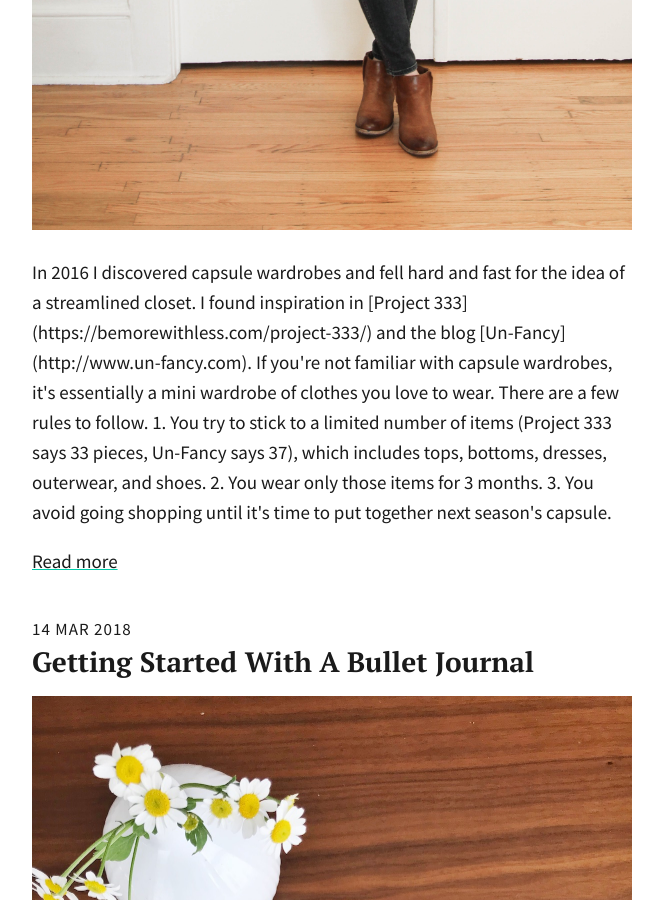
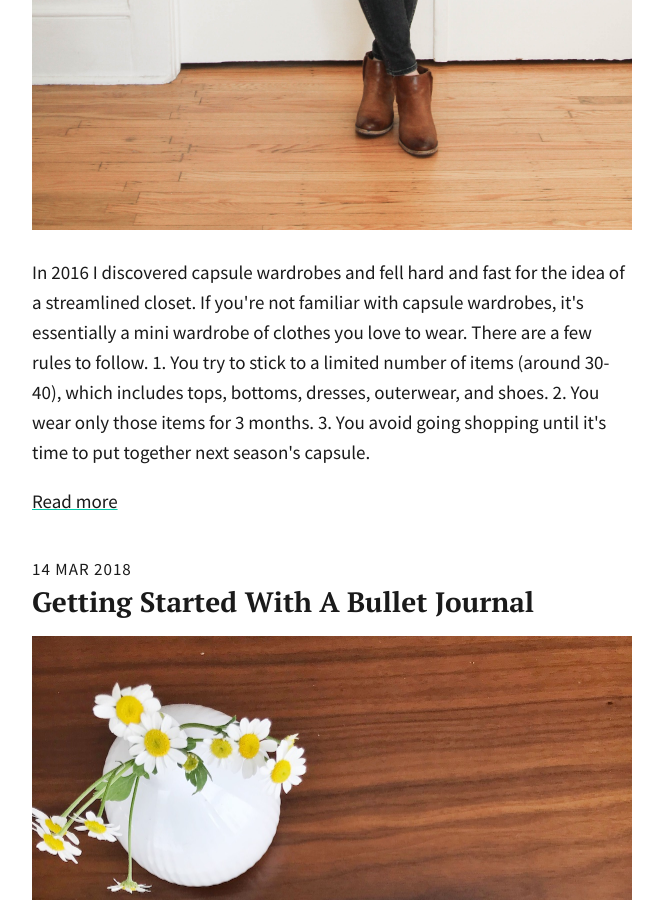
Before and after one commit to totiffany/totiffany.github.io, a Jekyll site: the page built from index.html, in a window 1280 px wide and 900 px high, scrolled down 956 px. Shown: the whole window, without its empty margins (308-971 px from the left). Built offline with Jekyll 4.4.1, drawn with Linux system fonts in a browser that asks for light colours.

Commit message:
Update 2018-03-22-What-I-Learned-From-Trying-A-Capsule-Wardrobe.md

```diff
--- a/_posts/2018-03-22-What-I-Learned-From-Trying-A-Capsule-Wardrobe.md
+++ b/_posts/2018-03-22-What-I-Learned-From-Trying-A-Capsule-Wardrobe.md
@@ -3,15 +3,12 @@ published: true
 image: tiff-blog-16.jpg
 description: >-
   In 2016 I discovered capsule wardrobes and fell hard and fast for the idea of
-  a streamlined closet. I found inspiration in [Project
-  333](https://bemorewithless.com/project-333/) and the blog
-  [Un-Fancy](http://www.un-fancy.com). If you're not familiar with capsule
-  wardrobes, it's essentially a mini wardrobe of clothes you love to wear. There
-  are a few rules to follow. 1. You try to stick to a limited number of items
-  (Project 333 says 33 pieces, Un-Fancy says 37), which includes tops, bottoms,
-  dresses, outerwear, and shoes. 2. You wear only those items for 3 months. 3.
-  You avoid going shopping until it's time to put together next season's
-  capsule.
+  a streamlined closet. If you're not familiar with capsule wardrobes, it's
+  essentially a mini wardrobe of clothes you love to wear. There are a few rules
+  to follow. 1. You try to stick to a limited number of items (around 30-40),
+  which includes tops, bottoms, dresses, outerwear, and shoes. 2. You wear only
+  those items for 3 months. 3. You avoid going shopping until it's time to put
+  together next season's capsule.
 ---
 
 ![tiff-blog-16.jpg]({{site.baseurl}}/img/tiff-blog-16.jpg)
```
